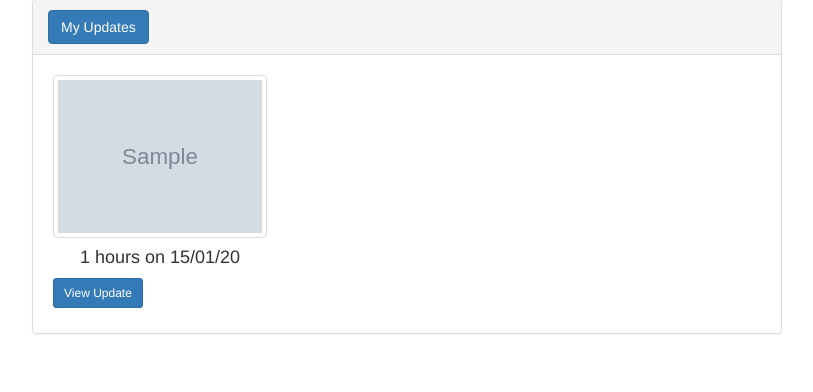
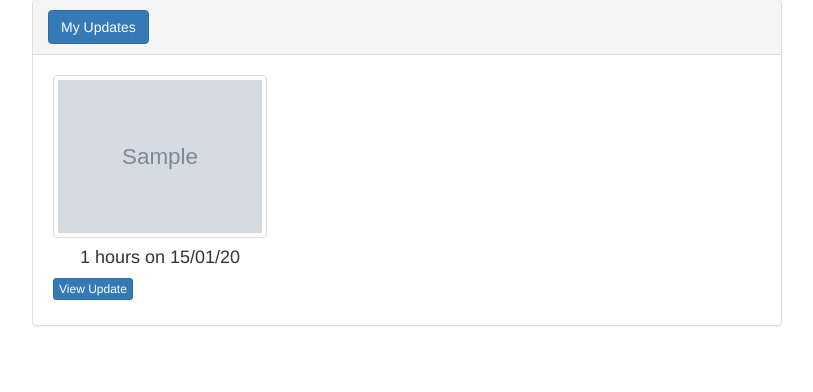
Before and after one commit to llmarlow/mystitchingold, a Rails app: page /projects/1 in a window 1280 px wide. Shown: the part 408-800 px from the top of the page, without its empty margins (233-1046 px from the left). Run offline with Rails 7, Linux system fonts and the light colour scheme; tables that the repository leaves empty hold one stand-in row (values such as "Sample post"); style sheets or scripts are compiled from the project's sources; parts of the project's set-up code (start-up, migrations or seed data) failed here and were passed over; some libraries are stand-ins or nearby versions.

Commit message:
Changed JS

```diff
--- /dev/null
+++ b/app/assets/javascripts/updates.js
@@ -0,0 +1,10 @@
+$ ->
+  $('#updates').imagesLoaded ->
+    $('#updates').masonry
+      itemSelector: '.box'
+      isFitWidth: true
+
+$ ->
+$(document).on("hidden.bs.modal", ".modal:not(.local-modal)", function (e) {
+    $(e.target).removeData("bs.modal").find(".modal-content").empty();
+});
--- a/app/views/projects/show.html.erb
+++ b/app/views/projects/show.html.erb
@@ -87,21 +87,21 @@
               <p class="center">
                 <%= link_to 'Destroy Update', [update.project, update],
                  method: :delete,
-                 data: { confirm: 'Are you sure?' }, class: "btn btn-primary btn-sm" %>
+                 data: { confirm: 'Are you sure?' }, class: "btn btn-primary btn-xs" %>
 
               <% end %>
               <!-- Button trigger modal -->
-<button class="btn btn-primary btn-sm" data-toggle="modal" data-target="#myModal">
+                <button class="btn btn-primary btn-xs" data-toggle="modal" data-target="#MyModal">
                   View Update
                 </button>
 
                 <!-- Modal -->
-<div class="modal fade" id="myModal" tabindex="-1" role="dialog" aria-labelledby="myModalLabel" aria-hidden="true">
+                <div class="modal fade" id="MyModal" tabindex="-1" role="dialog" aria-labelledby="<%= update.update_date.strftime("%d/%m/%y") %>" aria-hidden="true">
                   <div class="modal-dialog">
                     <div class="modal-content">
                       <div class="modal-header">
                         <button type="button" class="close" data-dismiss="modal"><span aria-hidden="true">&times;</span><span class="sr-only">Close</span></button>
-        <h4 class="modal-title" id="myModalLabel">Update</h4>
+                        <h4 class="modal-title" id="<%= update.update_date.strftime("%d/%m/%y") %>"><%= update.update_date.strftime("%d/%m/%y") %></h4>
                       </div>
                       <div class="modal-body">
                         <%= image_tag update.update_image.url, class: "img-thumbnail" %>
```
Also changed, not shown: app/assets/javascripts/updates.js.coffee (deleted, +0 -8 lines). Lines whose indentation alone changed are shown as unchanged.
